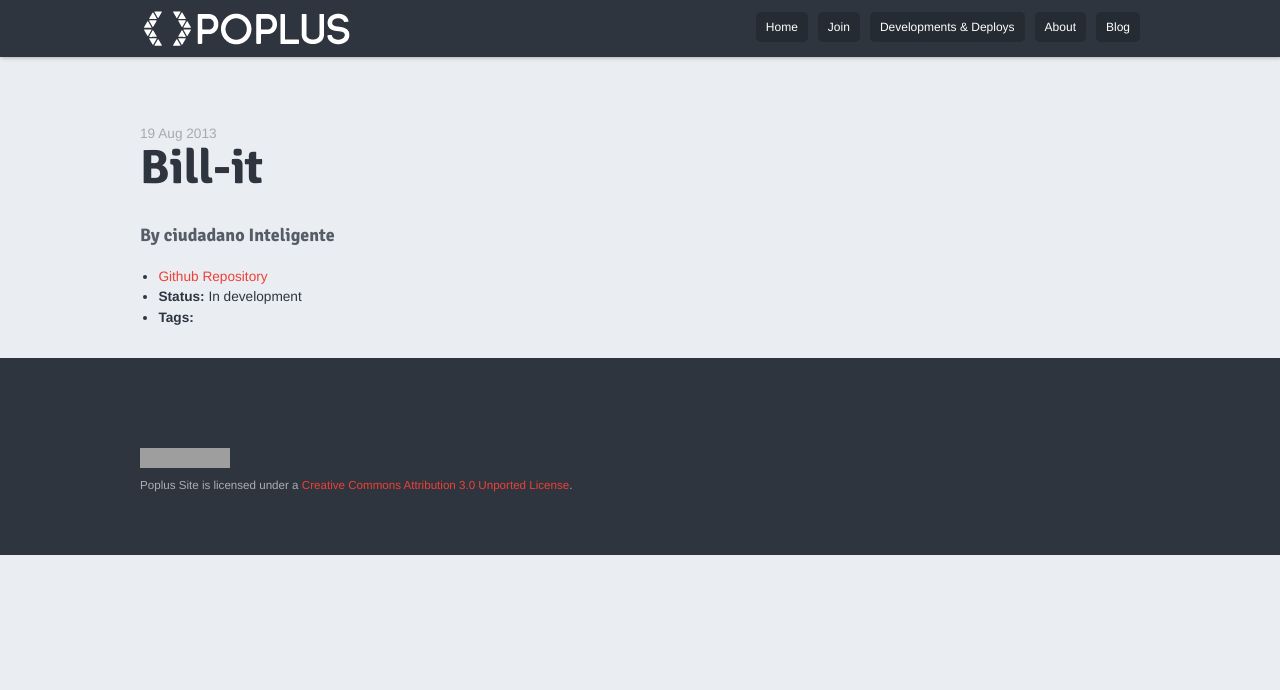
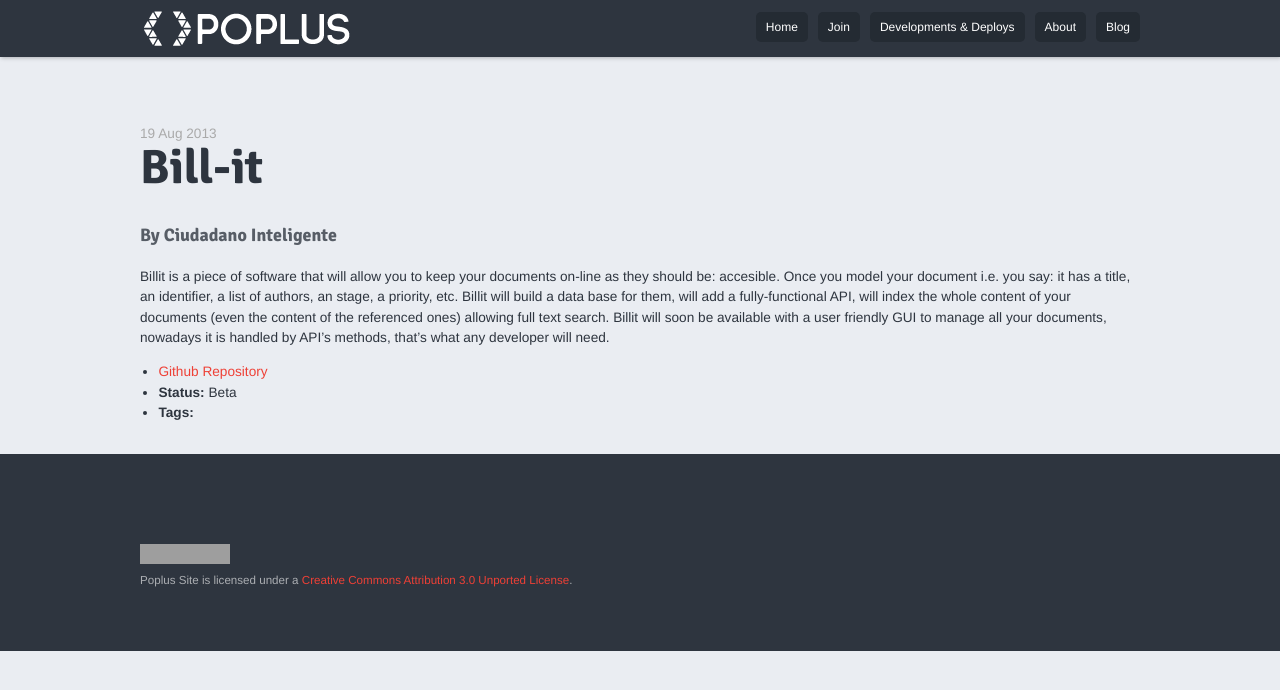
Before and after one commit to poplus/home-poplus, a Jekyll site: the page built from _posts/2013-08-19-billit.md, in a window 1280 px wide. Shown: the top 690 px of the page. Built offline with Jekyll 4.4.1, drawn with Linux system fonts in a browser that asks for light colours; Markdown is read by kramdown in place of the engine named in the settings; grey boxes are pictures that could not be loaded.

Commit message:
billit description

```diff
--- a/_posts/2013-08-19-billit.md
+++ b/_posts/2013-08-19-billit.md
@@ -3,10 +3,12 @@
 title:  "Bill-it"
 date:   2013-08-19 11:40:00
 categories: component
-owner: ciudadano Inteligente
-url: http://writeit.ciudadanointeligente.org/en/
+owner: Ciudadano Inteligente
 repo: https://github.com/ciudadanointeligente/bill-it
-excerpt: Descripción de Bill-it.
+excerpt: Flexible Document storage tool. Bills, contracts, papers it doesn't matter Billit will keep them tidy, labeled, accesible, findable. Conceived as a bill tracker, born as a document manager.
 publish: true
-status: In development
+status: Beta
 ---
+
+Billit is a piece of software that will allow you to keep your documents on-line as they should be: accesible. Once you model your document i.e. you say: it has a title, an identifier, a list of authors, an stage, a priority, etc. Billit will build a data base for them, will add a fully-functional API, will index the whole content of your documents (even the content of the referenced ones) allowing full text search.
+Billit will soon be available with a user friendly GUI to manage all your documents, nowadays it is handled by API's methods, that's what any developer will need.
```
